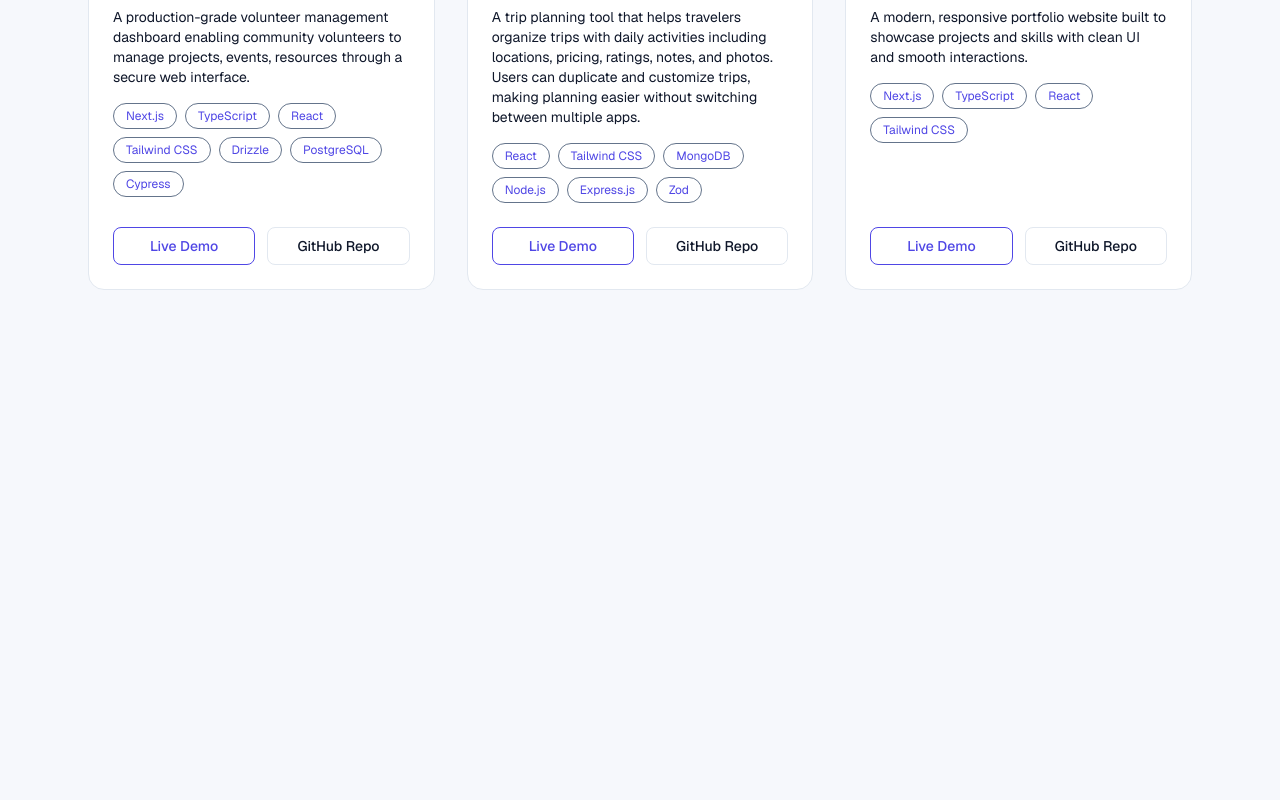
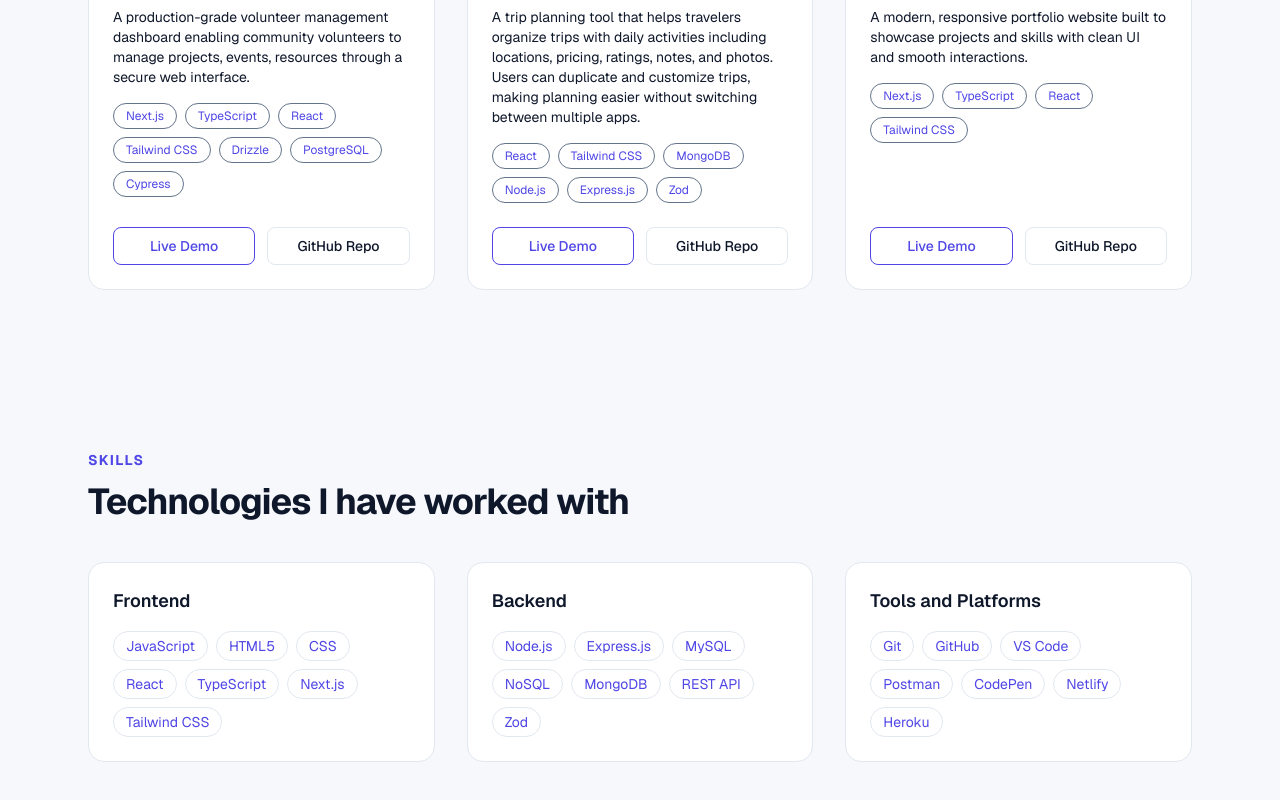
Before and after one commit to sertanrdn/portfolio, a Next.js app: page / in a window 1280 px wide. Shown: the part 1874-2674 px from the top of the page. Before the commit the page ends 2244 px from the top, so only its background shows below. Built offline with nearby package versions, Linux system fonts and the light colour scheme.

Commit message:
Created skills component and added skills section layout

```diff
--- a/src/app/page.tsx
+++ b/src/app/page.tsx
@@ -2,6 +2,7 @@ import About from "../components/About";
 import Intro from "../components/Intro";
 import Navbar from "../components/Navbar";
 import Projects from "../components/Projects";
+import Skills from "../components/Skills";
 
 export default function Home() {
   return (
@@ -16,6 +17,7 @@ export default function Home() {
         {/* Projects */}
         <Projects />
         {/* Skills */}
+        <Skills />
         {/* Contact */}
       </main>
     </>
--- /dev/null
+++ b/src/components/Skills.tsx
@@ -0,0 +1,44 @@
+import { skillsData } from "../data/skills";
+
+export default function Skills () {
+    return (
+        <section
+            id="skills"
+            className="relative scroll-mt-24 py-10 md:py-20"
+        >
+            <div className="mx-auto max-w-6xl px-6">
+                {/* Section label */}
+                <p className="mb-3 text-sm font-bold uppercase tracking-widest text-accent">
+                    Skills
+                </p>
+                {/* Section title */}
+                <h2 className="mb-10 text-3xl font-bold tracking-tight md:text-4xl">
+                    Technologies I have worked with
+                </h2>
+                {/* Skills grid */}
+                <div className="grid gap-8 md:grid-cols-2 lg:grid-cols-3">
+                    {skillsData.map((group) => (
+                        <div
+                            key={group.category}
+                            className="rounded-2xl border border-border bg-surface p-6"
+                        >
+                            <h3 className="mb-4 text-lg font-semibold">
+                                {group.category}
+                            </h3>
+                            <ul className="flex flex-wrap gap-2">
+                                {group.items.map((skill) => (
+                                    <li
+                                        key={skill}
+                                        className="rounded-full border border-border px-3 py-1 text-sm text-accent"
+                                    >
+                                        {skill}
+                                    </li>
+                                ))}
+                            </ul>
+                        </div>
+                    ))}
+                </div>
+            </div>
+        </section>
+    );
+}
--- a/src/data/skills.ts
+++ b/src/data/skills.ts
@@ -0,0 +1,14 @@
+export const skillsData = [
+    {
+        category: "Frontend",
+        items: ["JavaScript", "HTML5", "CSS", "React", "TypeScript", "Next.js", "Tailwind CSS"],
+    },
+    {
+        category: "Backend",
+        items: ["Node.js", "Express.js", "MySQL", "NoSQL", "MongoDB", "REST API", "Zod"],
+    },
+    {
+        category: "Tools and Platforms",
+        items: ["Git", "GitHub", "VS Code", "Postman", "CodePen", "Netlify", "Heroku"]
+    }
+];
```
